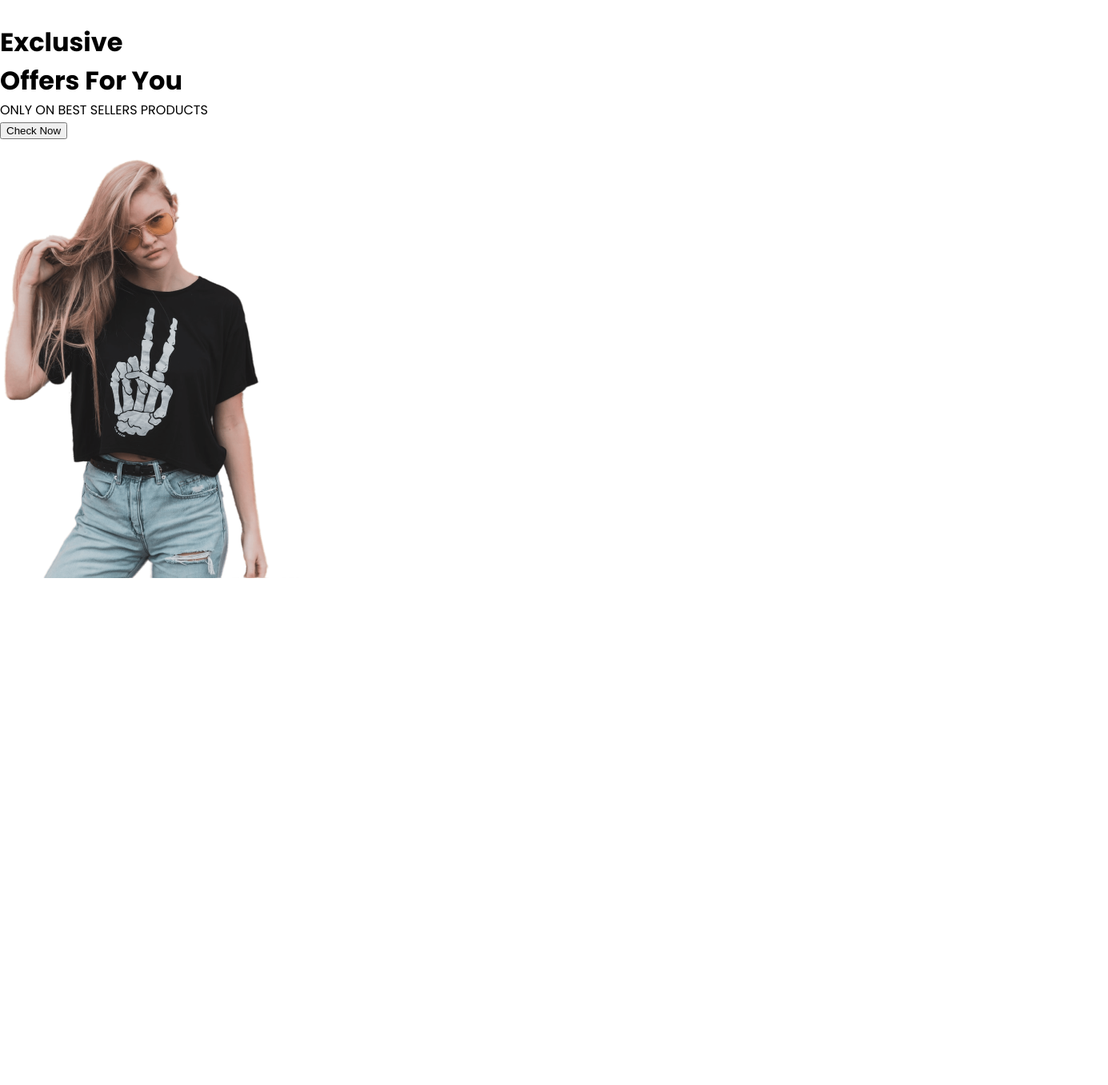
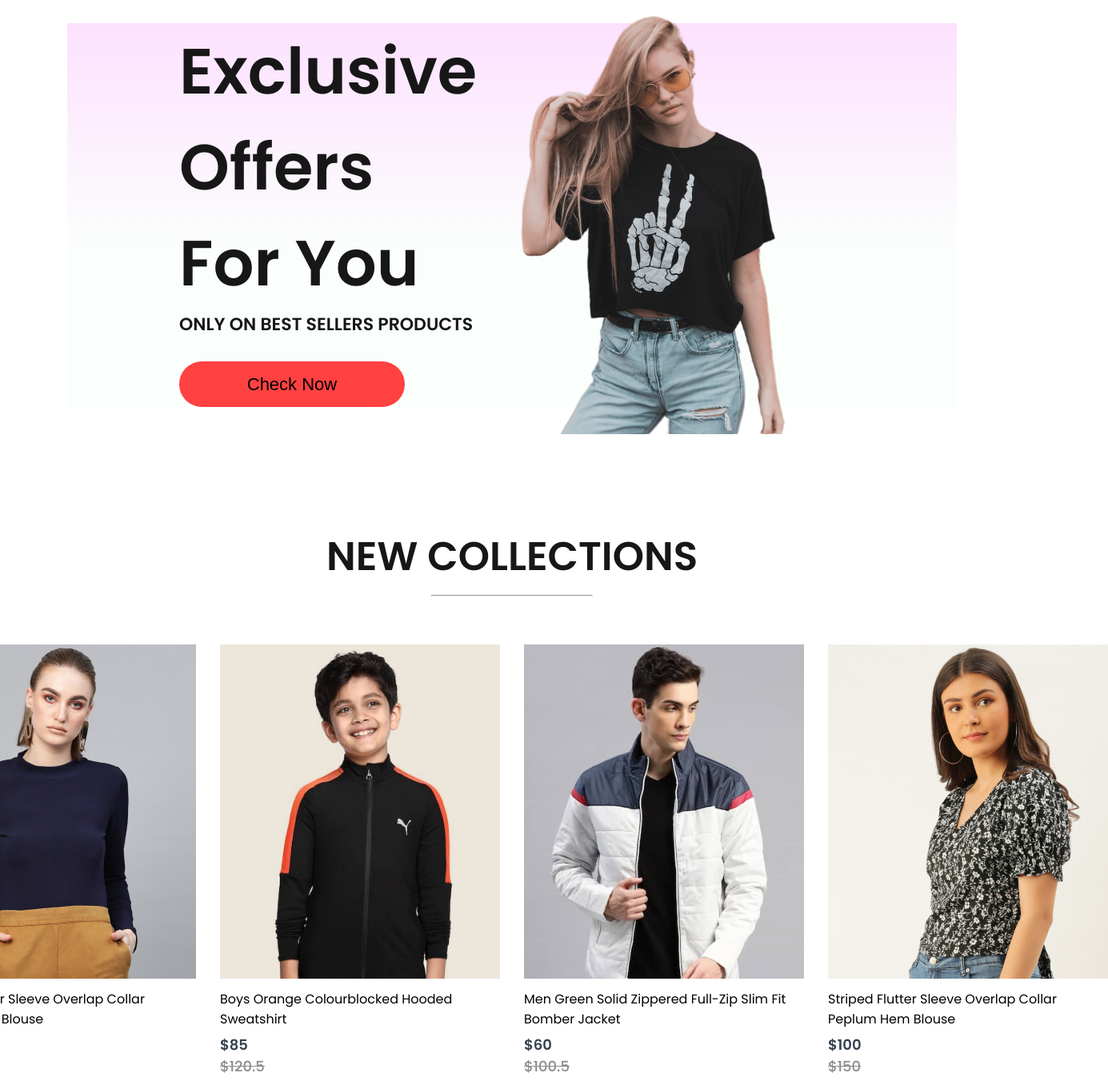
Before and after one commit to Norluciot/E-commerce, a React (Create React App) app: page / in a window 1280 px wide. Shown: the part 1588-2945 px from the top of the page at 80% size, 1385 px wide, since content can reach past the window. Before the commit the page ends 2318 px from the top, so only its background shows below. Built offline with nearby package versions, Linux system fonts and the light colour scheme.

Commit message:
Start NewLetter

```diff
--- /dev/null
+++ b/src/Components/NewCollections/NewCollections.css
@@ -0,0 +1,27 @@
+.new-collections {
+    display: flex;
+    flex-direction: column;
+    align-items: center;
+    gap: 10px;
+    height: 90vh;
+  }
+
+  .new-collections h1 {
+    color: #171717;
+    font-size: 50px;
+    font-weight: 600;
+  }
+
+  .new-collections hr {
+    width: 200px;
+    height: 6px;
+    border-radius: 10px;
+    background: #252525;
+  }
+
+.collections{
+    display: grid;
+    grid-template-columns: 1fr 1fr 1fr 1fr;
+    margin-top: 50px;
+    gap: 30px;
+}
--- /dev/null
+++ b/src/Components/NewCollections/NewCollections.jsx
@@ -0,0 +1,19 @@
+import React from 'react'
+import './NewCollections.css'
+import new_collection from '../Assets/new_collections'
+import Item from '../Item/Item'
+
+const NewCollections = () => {
+  return (
+    <div className='new-collections'>
+      <h1>NEW COLLECTIONS</h1>
+      <hr />
+      <div className="collections">
+        {new_collection.map((item,i)=>{
+            return <Item key ={i} id={item.id} name={item.name} image={item.image} new_price={item.new_price} old_price={item.old_price} />
+        })}
+      </div>
+    </div>
+  )
+}
+export default NewCollections
--- a/src/Components/Offers/Offers.css
+++ b/src/Components/Offers/Offers.css
@@ -0,0 +1,49 @@
+.offers{
+    width: 65%;
+    height: 60vh;
+    display: flex;
+    margin: auto;
+    padding: 0 140px;
+    margin-bottom: 150px;
+    background: linear-gradient(180deg, #fde1ff, #e1ffea22 60%);
+}
+
+.offers-left{
+    flex: 1;
+    display: flex;
+    flex-direction: column;
+    justify-content: center;
+}
+
+.offers-left h1{
+    color: #171717;
+    font-size: 80px;
+    font-weight: 600;
+}
+
+.offers-left p{
+    color: #171717;
+    font-size: 22px;
+    font-weight: 600;
+}
+
+.offers-left button{
+    width: 282px;
+    height: 70px;
+    border-radius: 35px;
+    background: #ff4141;
+    border: none;
+    font-size: 22px;
+    font-weight: 500;
+    margin-top: 30px;
+    cursor: pointer;
+
+}
+
+.offers-right{
+    flex: 1;
+    display: flex;
+    align-items: center;
+    justify-content: flex-end;
+    padding: 50px;
+}
--- a/src/Pages/Shop.jsx
+++ b/src/Pages/Shop.jsx
@@ -2,6 +2,7 @@
 import Hero from '../Components/Hero/Hero'
 import Popular from '../Components/Popular/Popular'
 import Offers from '../Components/Offers/Offers'
+import NewCollections from '../Components/NewCollections/NewCollections'
 
 const Shop = () => {
   return (
@@ -9,6 +10,7 @@
       <Hero/>
       <Popular/>
       <Offers/>
+      <NewCollections/>
     </div>
   )
 }
```
Also changed, not shown: src/Components/NewsLetter/NewsLetter.jsx (added, +17 -0 lines), src/Components/NewsLetter/NewsLetter.css (added).
